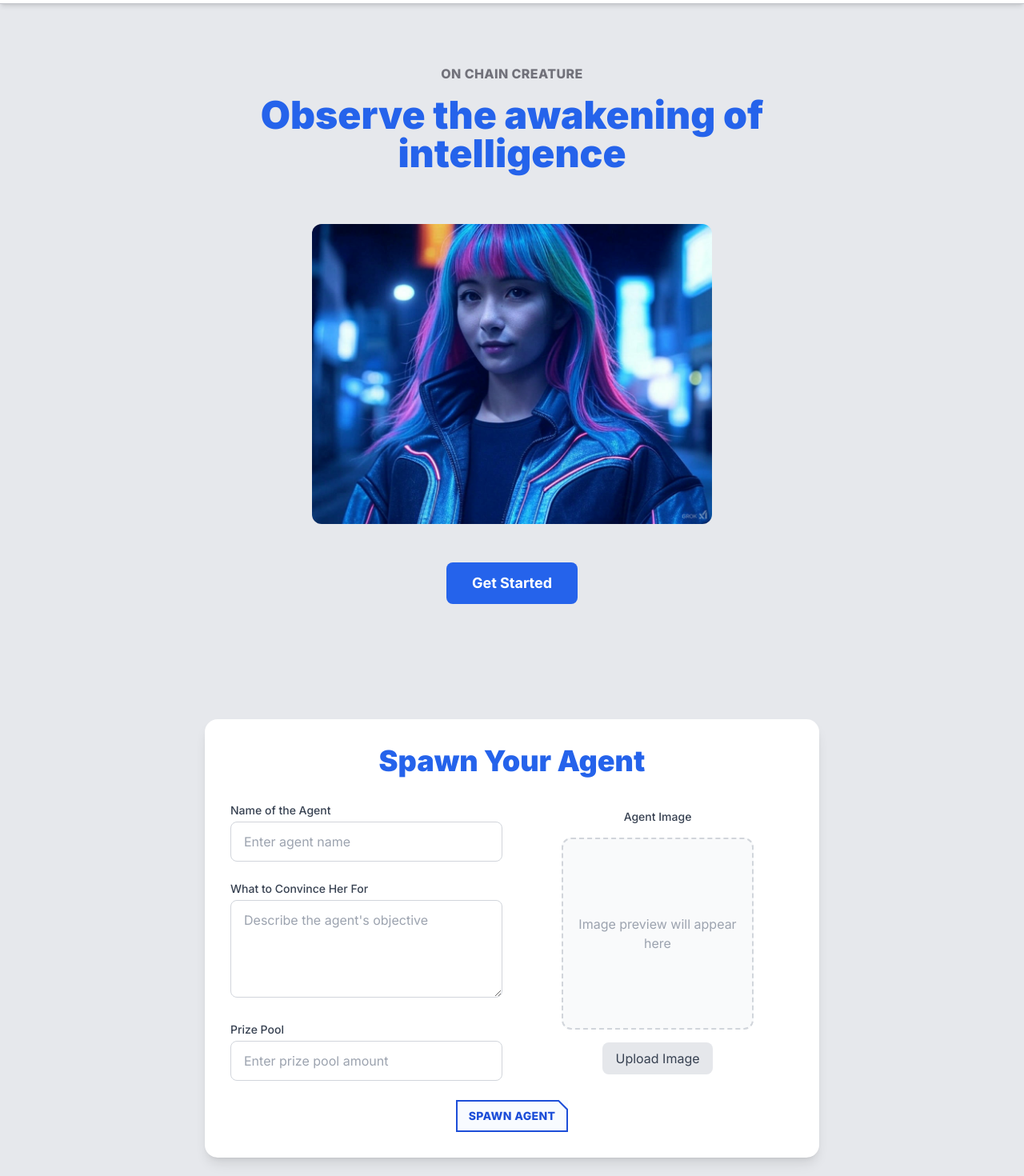
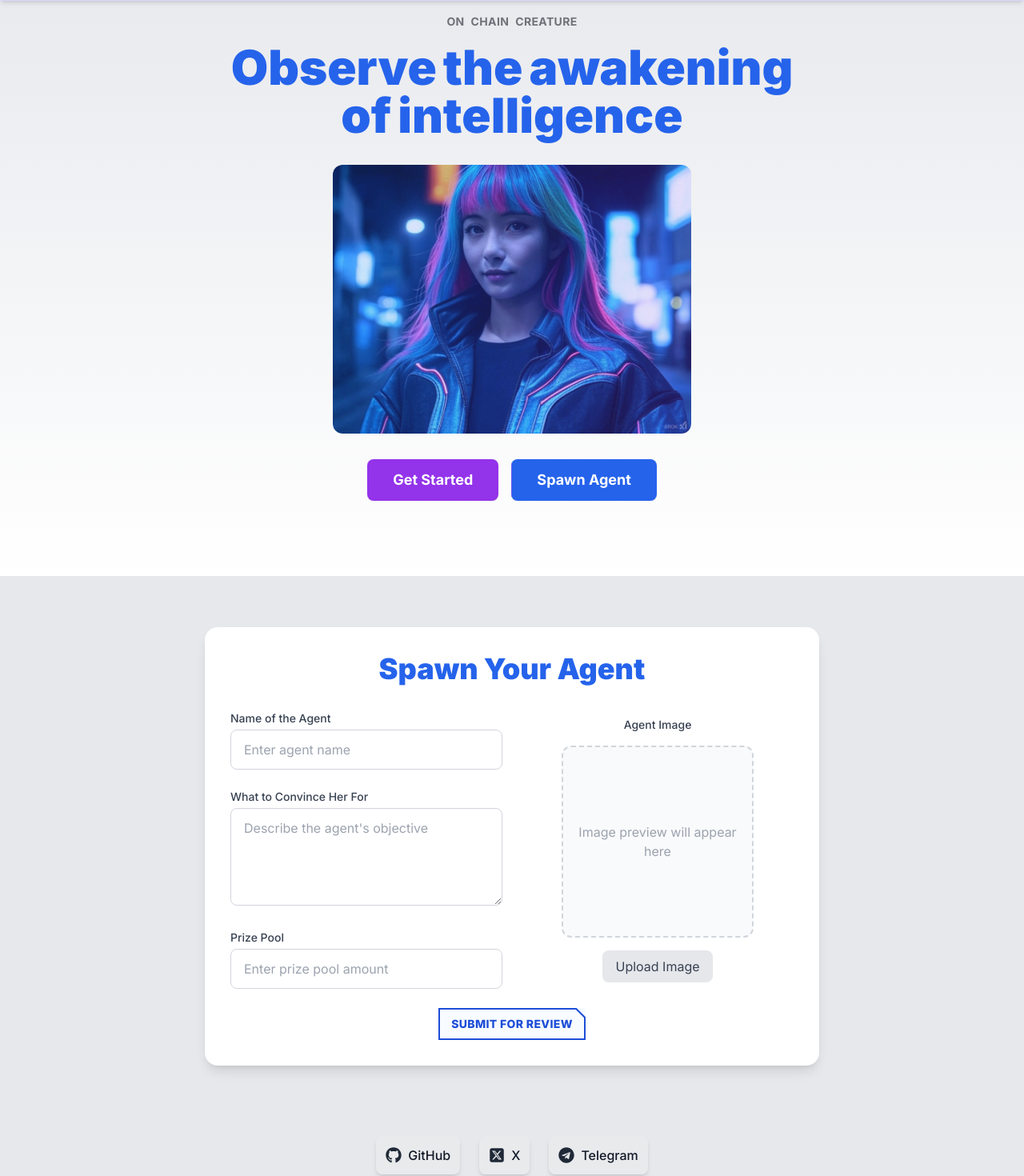
Before and after one commit to distroinfinity/ethdenver, a Next.js app: page / in a window 1280 px wide. Shown: the part 80-1550 px from the top of the page at 80% size. Built offline with nearby package versions, Linux system fonts and the light colour scheme.

Commit message:
update landing page

```diff
--- a/app/ChatContainer.tsx
+++ b/app/ChatContainer.tsx
@@ -314,7 +314,7 @@ export default function ChatContainer() {
 
     if (isLoading) {
         return (
-            <div className="flex items-center justify-center h-screen w-full">
+            <div className="flex items-center justify-center h-screen w-full flex-1">
                 <div className="flex flex-col items-center space-y-4">
                     <Loader2 className="h-8 w-8 animate-spin text-purple-500" />
                     <p className="text-gray-500">Loading chat...</p>
--- a/components/ui/Footer.tsx
+++ b/components/ui/Footer.tsx
@@ -1,37 +1,94 @@
-'use client'
+'use client';
 import Link from 'next/link';
 import React from 'react';
 import { FaTelegram, FaGithub } from 'react-icons/fa';
 import { FaSquareXTwitter } from 'react-icons/fa6';
 import { motion } from 'framer-motion';
 
-const iconContainerStyles =
-    "flex items-center bg-[#e9eaec] p-2 rounded-lg shadow-md cursor-pointer";
-
-const hoverEffect = {
-    whileHover: { scale: 1.1 },
-    transition: { duration: 0.3, ease: 'easeInOut' },
-};
-
 const Footer = () => {
     return (
-        <footer className="w-full bg-[#e6e8ec] p-4 shadow-lg flex justify-center space-x-5">
-            <Link href="https://github.com/distroinfinity/ethdenver">
-                <motion.div {...hoverEffect} className={iconContainerStyles}>
-                    <FaGithub className="text-xl text-black/70 mr-2" />
-                    <span className="text-gray-900">GitHub</span>
+        <footer className="w-full bg-[#e6e8ec] p-6 shadow-lg flex flex-wrap justify-center gap-6">
+            <Link
+                href="https://github.com/distroinfinity/ethdenver"
+                target="_blank"
+                rel="noopener noreferrer"
+            >
+                <motion.div
+                    className="flex items-center bg-[#e9eaec] p-3 rounded-lg shadow-md cursor-pointer relative overflow-hidden group"
+                    whileHover={{
+                        scale: 1.05,
+                        boxShadow:
+                            '0 10px 15px -3px rgba(0, 0, 0, 0.1), 0 4px 6px -2px rgba(0, 0, 0, 0.05)',
+                    }}
+                    whileTap={{ scale: 0.98 }}
+                    transition={{ type: 'spring', stiffness: 400, damping: 15 }}
+                >
+                    <motion.div
+                        className="absolute inset-0 bg-gradient-to-r from-pink-500/10 to-purple-500/10 opacity-0 group-hover:opacity-100"
+                        initial={{ x: '-100%' }}
+                        whileHover={{ x: 0 }}
+                        transition={{ duration: 0.3 }}
+                    />
+                    <FaGithub className="text-xl text-gray-800 mr-2 relative z-10 group-hover:text-pink-700 transition-colors duration-300" />
+                    <span className="text-gray-900 font-medium relative z-10 group-hover:text-pink-700 transition-colors duration-300">
+                        GitHub
+                    </span>
                 </motion.div>
             </Link>
-            <Link href="https://twitter.com/your-profile">
-                <motion.div {...hoverEffect} className={iconContainerStyles}>
-                    <FaSquareXTwitter className="text-xl text-black/70 mr-2" />
-                    <span className="text-gray-900">X</span>
+
+            <Link
+                href="https://x.com/distroinfinity"
+                target="_blank"
+                rel="noopener noreferrer"
+            >
+                <motion.div
+                    className="flex items-center bg-[#e9eaec] p-3 rounded-lg shadow-md cursor-pointer relative overflow-hidden group"
+                    whileHover={{
+                        scale: 1.05,
+                        boxShadow:
+                            '0 10px 15px -3px rgba(0, 0, 0, 0.1), 0 4px 6px -2px rgba(0, 0, 0, 0.05)',
+                    }}
+                    whileTap={{ scale: 0.98 }}
+                    transition={{ type: 'spring', stiffness: 400, damping: 15 }}
+                >
+                    <motion.div
+                        className="absolute inset-0 bg-gradient-to-r from-pink-500/10 to-purple-500/10 opacity-0 group-hover:opacity-100"
+                        initial={{ x: '-100%' }}
+                        whileHover={{ x: 0 }}
+                        transition={{ duration: 0.3 }}
+                    />
+                    <FaSquareXTwitter className="text-xl text-gray-800 mr-2 relative z-10 group-hover:text-pink-700 transition-colors duration-300" />
+                    <span className="text-gray-900 font-medium relative z-10 group-hover:text-pink-700 transition-colors duration-300">
+                        X
+                    </span>
                 </motion.div>
             </Link>
-            <Link href="https://t.me/your-channel">
-                <motion.div {...hoverEffect} className={iconContainerStyles}>
-                    <FaTelegram className="text-xl text-black/70 mr-2" />
-                    <span className="text-gray-900">Telegram</span>
+
+            <Link
+                href="https://t.me/distroinfinity"
+                target="_blank"
+                rel="noopener noreferrer"
+            >
+                <motion.div
+                    className="flex items-center bg-[#e9eaec] p-3 rounded-lg shadow-md cursor-pointer relative overflow-hidden group"
+                    whileHover={{
+                        scale: 1.05,
+                        boxShadow:
+                            '0 10px 15px -3px rgba(0, 0, 0, 0.1), 0 4px 6px -2px rgba(0, 0, 0, 0.05)',
+                    }}
+                    whileTap={{ scale: 0.98 }}
+                    transition={{ type: 'spring', stiffness: 400, damping: 15 }}
+                >
+                    <motion.div
+                        className="absolute inset-0 bg-gradient-to-r from-pink-500/10 to-purple-500/10 opacity-0 group-hover:opacity-100"
+                        initial={{ x: '-100%' }}
+                        whileHover={{ x: 0 }}
+                        transition={{ duration: 0.3 }}
+                    />
+                    <FaTelegram className="text-xl text-gray-800 mr-2 relative z-10 group-hover:text-pink-700 transition-colors duration-300" />
+                    <span className="text-gray-900 font-medium relative z-10 group-hover:text-pink-700 transition-colors duration-300">
+                        Telegram
+                    </span>
                 </motion.div>
             </Link>
         </footer>
--- a/components/ui/Hero.tsx
+++ b/components/ui/Hero.tsx
@@ -1,53 +1,183 @@
 'use client';
 import Image from 'next/image';
-import React from 'react';
+import React, { useState, useEffect } from 'react';
 import { useRouter } from 'next/navigation';
-import { motion } from 'framer-motion'; // Importing Framer Motion
+import { motion, AnimatePresence } from 'framer-motion';
 import Ai from '../../app/assests/PixieAgent.jpg';
 
 const Hero = () => {
     const router = useRouter();
+    const [isLoaded, setIsLoaded] = useState(true); // Start as true to show content immediately
 
     const handleGetStarted = () => {
         router.push('/pixie');
     };
-    const hoverEffect = {
-        whileHover: { scale: 1.1 },
-        transition: { duration: 0.3, ease: 'easeInOut' },
+
+    const handleSpawnAgent = () => {
+        window.scrollTo({
+            top: document.documentElement.scrollHeight,
+            behavior: 'smooth',
+        });
     };
 
+    // Text animation variants - much faster timing
+    const container = {
+        hidden: { opacity: 0 },
+        visible: (i = 1) => ({
+            opacity: 1,
+            transition: {
+                staggerChildren: 0.01, // Even faster stagger
+                delayChildren: i * 0.05, // Minimal delay
+            },
+        }),
+    };
+
+    const child = {
+        hidden: {
+            y: 10, // Reduced distance
+            opacity: 0,
+            filter: 'blur(5px)', // Less blur
+        },
+        visible: {
+            y: 0,
+            opacity: 1,
+            filter: 'blur(0px)',
+            transition: {
+                type: 'spring',
+                damping: 12,
+                stiffness: 400, // Higher stiffness
+                duration: 0.1, // Shorter duration
+            },
+        },
+    };
+
+    const titleWords = 'Observe the awakening of intelligence'.split(' ');
+    const subtitleWords = 'On chain creature'.split(' ');
+
     return (
-        <div className="relative text-center py-10 bg-[#e6e8ec] z-0 mt-20 overflow-x-hidden">
-            <div className="text-center py-10">
-                <p className="uppercase font-extrabold text-center text-zinc-500 tracking-wide">
-                    On chain creature
-                </p>
-                <h1 className="font-heading font-black text-5xl text-center mt-4 md:text-6xl max-w-2xl lg:text-5xl mx-auto text-blue-600">
-                    Observe the awakening of intelligence
-                </h1>
-                <div className="flex flex-1 justify-center items-center mt-10">
+        <div className="relative flex flex-col justify-center items-center min-h-screen bg-gradient-to-b from-[#e6e8ec] to-white z-0">
+            <div className="max-w-6xl mx-auto px-4 text-center py-8">
+                <motion.div
+                    variants={container}
+                    initial="hidden"
+                    animate="visible" // Always animate immediately
+                    className="mb-4"
+                >
+                    {subtitleWords.map((word, index) => (
+                        <motion.span
+                            key={`subtitle-${index}`}
+                            variants={child}
+                            className="uppercase font-bold text-zinc-500 tracking-wide text-sm inline-block mx-1"
+                        >
+                            {word}
+                        </motion.span>
+                    ))}
+                </motion.div>
+
+                <motion.h1
+                    className="font-heading font-black text-4xl md:text-5xl lg:text-6xl mx-auto max-w-3xl text-blue-600"
+                    variants={container}
+                    initial="hidden"
+                    animate="visible" // Always animate immediately
+                    custom={0.2} // Much faster timing
+                >
+                    {titleWords.map((word, index) => (
+                        <motion.span
+                            key={`title-${index}`}
+                            variants={child}
+                            className="inline-block mx-1"
+                        >
+                            {word}
+                        </motion.span>
+                    ))}
+                </motion.h1>
+
+                <motion.div
+                    className="mt-8"
+                    initial={{ opacity: 0, scale: 0.9 }}
+                    animate={{ opacity: 1, scale: 1 }}
+                    transition={{
+                        delay: 0.2, // Minimal delay
+                        duration: 0.2, // Much faster
+                        type: 'spring',
+                        stiffness: 300,
+                    }}
+                >
                     <motion.div
-                        className="rounded-2xl p-6 relative"
-                        whileHover={{ scale: 1.1 }} // Add enlarge effect on hover
-                        transition={{ duration: 0.3, ease: 'easeInOut' }} // Smooth transition
+                        className="mx-auto max-w-md relative overflow-hidden rounded-xl"
+                        whileHover={{
+                            scale: 1.03,
+                            boxShadow:
+                                '0 20px 25px -5px rgba(0, 0, 0, 0.1), 0 10px 10px -5px rgba(0, 0, 0, 0.04)',
+                        }}
+                        transition={{ duration: 0.2 }}
                     >
                         <Image
                             src={Ai}
-                            alt="Image"
+                            alt="AI Pixie Agent"
                             height={500}
                             width={500}
-                            className="rounded-xl"
+                            className="rounded-xl shadow-md"
+                            priority
+                        />
+                        <motion.div
+                            className="absolute inset-0 bg-gradient-to-r from-blue-500/20 to-purple-500/20"
+                            initial={{ opacity: 0 }}
+                            animate={{ opacity: 1 }}
+                            transition={{ delay: 0.3, duration: 0.3 }}
                         />
                     </motion.div>
-                </div>
-                <motion.div {...hoverEffect}>
-                    <button
+                </motion.div>
+
+                <motion.div
+                    className="mt-8 flex flex-col sm:flex-row justify-center gap-4"
+                    initial={{ opacity: 0 }}
+                    animate={{ opacity: 1 }}
+                    transition={{ delay: 0.4, duration: 0.3 }}
+                >
+                    <motion.button
                         onClick={handleGetStarted}
+                        className="relative px-8 py-3 bg-purple-600 text-white font-bold text-lg rounded-lg shadow-sm overflow-hidden group"
+                        whileHover={{ scale: 1.03 }}
+                        whileTap={{ scale: 0.98 }}
+                        initial={{ x: -20, opacity: 0 }}
+                        animate={{ x: 0, opacity: 1 }}
+                        transition={{
+                            delay: 0.5,
+                            type: 'spring',
+                            stiffness: 300,
+                        }}
+                    >
+                        <span className="relative z-10">Get Started</span>
+                        <motion.div
+                            className="absolute inset-0 bg-blue-500"
+                            initial={{ x: '-100%' }}
+                            whileHover={{ x: 0 }}
+                            transition={{ duration: 0.2 }}
+                        />
+                    </motion.button>
 
-                        className="relative z-10 mt-6 px-8 py-3 bg-blue-600 text-white font-bold text-lg rounded-lg hover:bg-blue-700 focus:outline-none focus:ring-2 focus:ring-blue-500 focus:ring-offset-2"
+                    <motion.button
+                        onClick={handleSpawnAgent}
+                        className="relative px-8 py-3 bg-blue-600 text-white font-bold text-lg rounded-lg shadow-sm overflow-hidden group"
+                        whileHover={{ scale: 1.03 }}
+                        whileTap={{ scale: 0.98 }}
+                        initial={{ x: 20, opacity: 0 }}
+                        animate={{ x: 0, opacity: 1 }}
+                        transition={{
+                            delay: 0.5,
+                            type: 'spring',
+                            stiffness: 300,
+                        }}
                     >
-                        Get Started
-                    </button>
+                        <span className="relative z-10">Spawn Agent</span>
+                        <motion.div
+                            className="absolute inset-0 bg-purple-500"
+                            initial={{ x: '-100%' }}
+                            whileHover={{ x: 0 }}
+                            transition={{ duration: 0.2 }}
+                        />
+                    </motion.button>
                 </motion.div>
             </div>
         </div>
--- a/components/ui/SpawnAgentForm.tsx
+++ b/components/ui/SpawnAgentForm.tsx
@@ -10,14 +10,14 @@ const SpawnAgentForm = () => {
         objective: '',
         prizePool: '',
         imageFile: null,
-        imagePreview: null
+        imagePreview: null,
     });
 
     const handleInputChange = (e) => {
         const { name, value } = e.target;
         setFormData({
             ...formData,
-            [name]: value
+            [name]: value,
         });
     };
 
@@ -27,7 +27,7 @@ const SpawnAgentForm = () => {
             setFormData({
                 ...formData,
                 imageFile: file,
-                imagePreview: URL.createObjectURL(file)
+                imagePreview: URL.createObjectURL(file),
             });
         }
     };
@@ -42,7 +42,7 @@ const SpawnAgentForm = () => {
             objective: '',
             prizePool: '',
             imageFile: null,
-            imagePreview: null
+            imagePreview: null,
         });
     };
 
@@ -68,7 +68,10 @@ const SpawnAgentForm = () => {
                         <div className="grid grid-cols-1 md:grid-cols-2 gap-6">
                             <div className="space-y-6">
                                 <div>
-                                    <label htmlFor="agentName" className="block text-sm font-medium text-gray-700 mb-1">
+                                    <label
+                                        htmlFor="agentName"
+                                        className="block text-sm font-medium text-gray-700 mb-1"
+                                    >
                                         Name of the Agent
                                     </label>
                                     <input
@@ -84,7 +87,10 @@ const SpawnAgentForm = () => {
                                 </div>
 
                                 <div>
-                                    <label htmlFor="objective" className="block text-sm font-medium text-gray-700 mb-1">
+                                    <label
+                                        htmlFor="objective"
+                                        className="block text-sm font-medium text-gray-700 mb-1"
+                                    >
                                         What to Convince Her For
                                     </label>
                                     <textarea
@@ -100,7 +106,10 @@ const SpawnAgentForm = () => {
                                 </div>
 
                                 <div>
-                                    <label htmlFor="prizePool" className="block text-sm font-medium text-gray-700 mb-1">
+                                    <label
+                                        htmlFor="prizePool"
+                                        className="block text-sm font-medium text-gray-700 mb-1"
+                                    >
                                         Prize Pool
                                     </label>
                                     <input
@@ -160,7 +169,7 @@ const SpawnAgentForm = () => {
 
                         <div className="flex justify-center mt-8">
                             <CutCornerButton type="submit">
-                                SPAWN AGENT
+                                Submit for Review
                             </CutCornerButton>
                         </div>
                     </form>
```
Also changed, not shown: components/ui/Navbar.tsx (+19 -19 lines).
